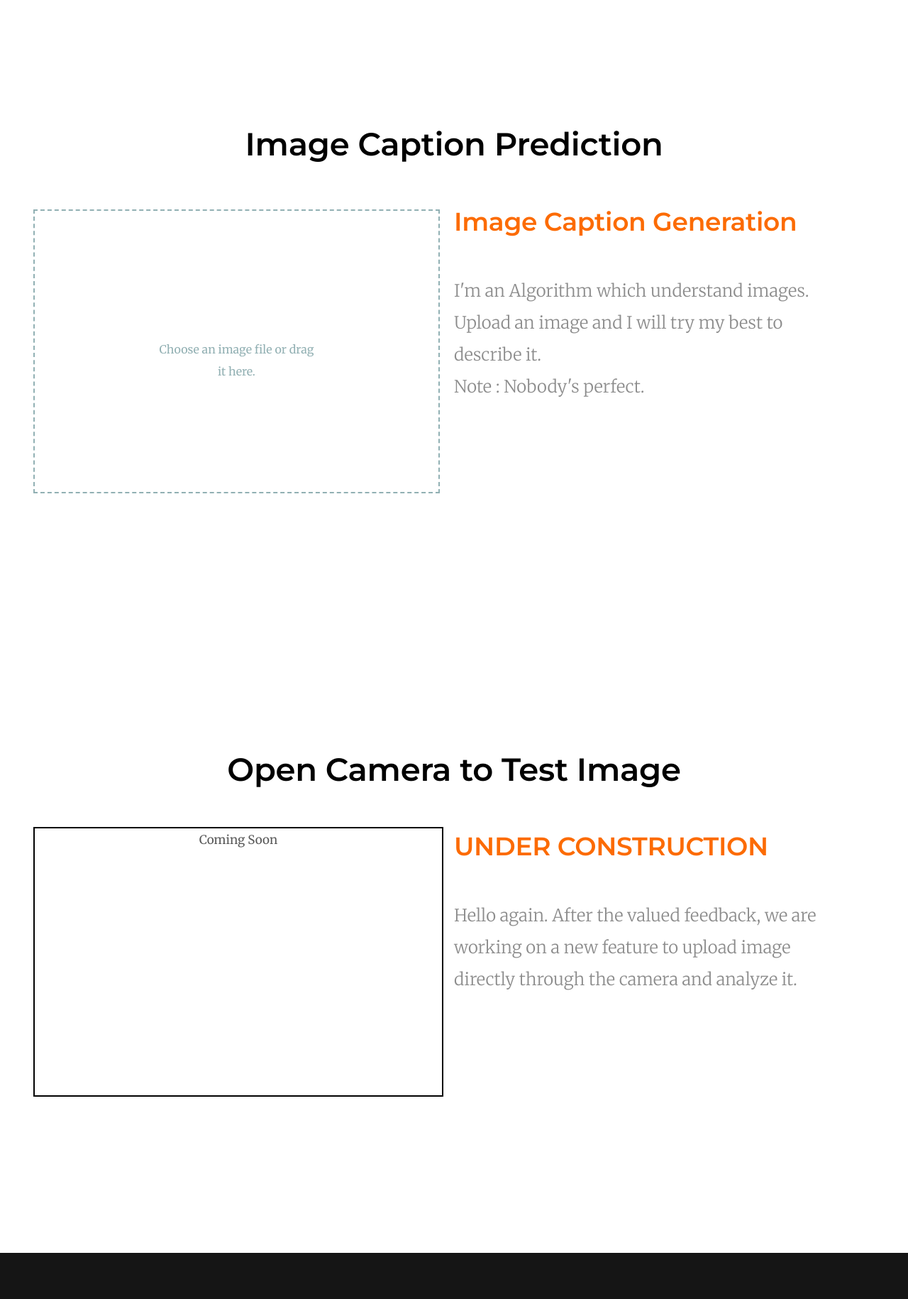
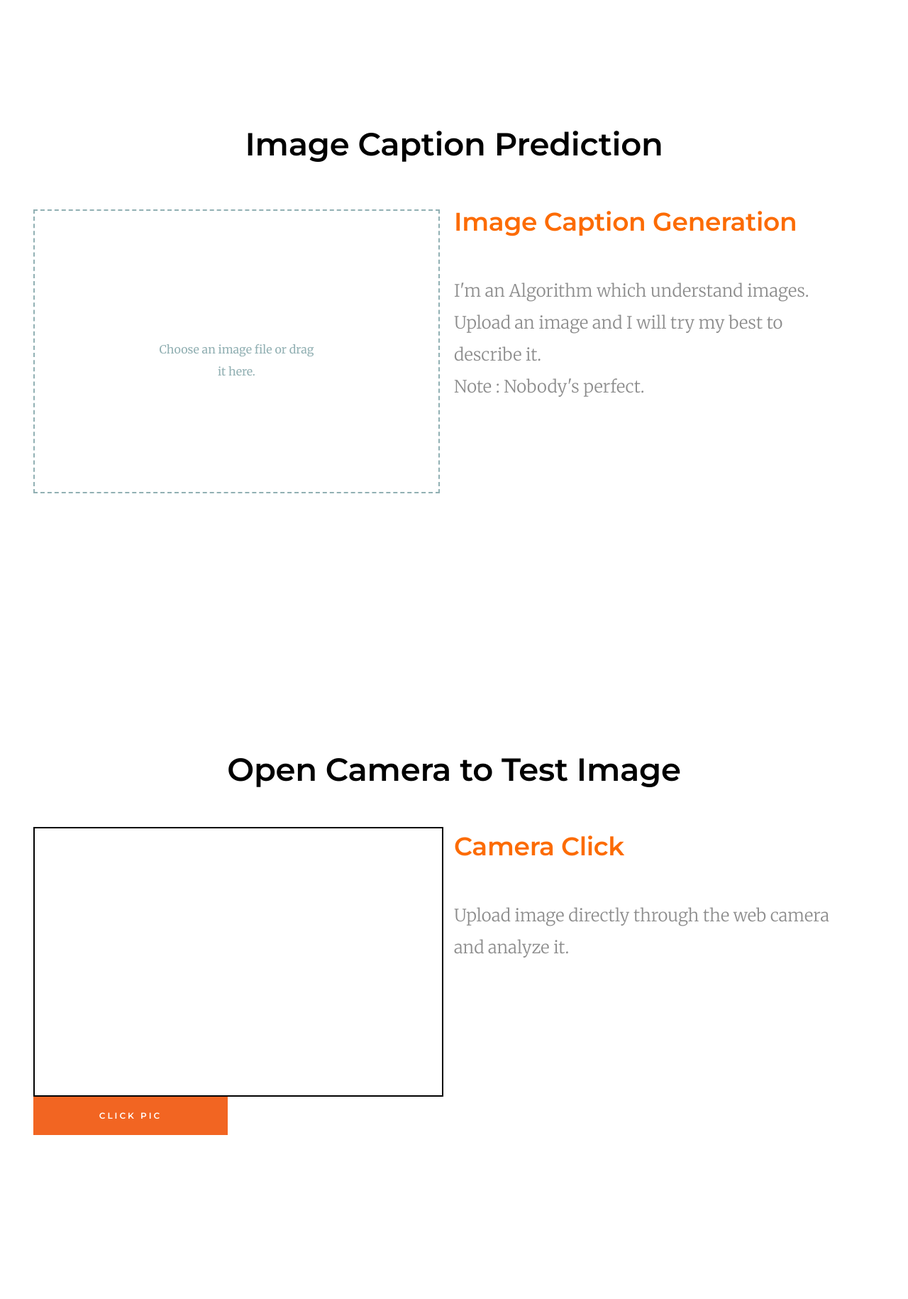
Before and after one commit to abhishekrwt/ImageCaptioningWebApp, a Flask app: template templates/index.html in a window 1280 px wide. Shown: the part 801-2631 px from the top of the page at 71% size. Run offline with Flask 2, Linux system fonts and the light colour scheme; the template is opened without the code that fills it: most values are stand-ins (such as "Sample title", 1, 10 or a date in 2020); parts of the project's set-up code (start-up, migrations or seed data) failed here and were passed over; some libraries are stand-ins or nearby versions.

Commit message:
Add files via upload

```diff
--- a/templates/index.html
+++ b/templates/index.html
@@ -5,7 +5,7 @@
     ================================================== -->
     <meta charset="utf-8">
     <title>Image Captioner</title>
-    <meta name="description" content="Generates captions after analizing the inputtef image.">
+    <meta name="description" content="Generates captions after analyzing the inputed image.">
     <meta name="author" content="AAHS">
 
     <!-- mobile specific metas
@@ -20,8 +20,9 @@
 
     <!-- script
     ================================================== -->
+    <script src="{{ url_for('static', filename='js/jquery-3.2.1.min.js') }}"></script>
+    <script src="{{ url_for('static', filename='js/webcam.min.js') }}"></script>
     <script src="{{ url_for('static', filename='js/modernizr.js') }}"></script>
-    <script src="//ajax.googleapis.com/ajax/libs/jquery/1.9.1/jquery.min.js"></script>
     <!-- favicons
     ================================================== -->
     <link rel="shortcut icon" href="{{ url_for('static', filename='images/favicon.png') }}" type="image/x-icon">
@@ -59,8 +60,8 @@
         <div class="home-content">
             <div class="row home-content__main">
                 <h1>
-                    We provide creative <br>
-                    solutions to transform your <br>
+                    We find creative <br>
+                    solutions to transform <br>
                     dreams into digital reality
                 </h1>
 
@@ -106,7 +107,7 @@
 
                 <div class="row showBlock d-none">
                     <div class="col-six tab-full"><button type="button" class="btn btn--stroke full-width" style="color: #f28722;" onclick="myFormReset()">Reset Field</button></div>
-                    <div class="col-six tab-full"><button type="button" id="findCaptions" class="btn btn--primary full-width">Find Me Caption</button></div>
+                    <div class="col-six tab-full"><button type="button" id="findCaptions" class="btn btn--primary full-width">Find Caption</button></div>
                 </div>
             </div>
 
@@ -126,6 +127,7 @@
     </section> <!-- end s-ICTool -->
     <!-- livetest
     ================================================== -->
+
     <section id="livetest" class="s-about target-section">
         <div class="row text-center" style="margin-top: -10px;">
             <div class="col-twelve tab-full">
@@ -134,27 +136,28 @@
         </div>
         <div class="row" id="valueCaptioncam">
             <div class="col-six tab-full" style="margin-bottom:40px;">
-                <div id="imgbodycam"></div>
-                <div class="">
-                    <div id="my_camera" style="height:380px;width:100%;border:2px solid black; text-align:center;">Coming Soon</div>
+                <div id="imgbodycam" class="showBlockcam d-none"></div>
+                <div class="hideBlockcam">
+                    <div id="my_camera" class="webcamstyle"></div>
                 </div>
-
-                <div class="row hideBlockcam d-none">
-                    <div class="col-six tab-full"><button type="button" class="btn btn--stroke full-width" style="color: #f28722;" onclick="myCamReset()">Reset The Field</button></div>
-                    <div class="col-six tab-full"><button type="button" id="findCaptioncam" class="btn btn--primary full-width">Find Me Caption</button></div>
+                <div class="row showBlockcam d-none">
+                    <div class="col-six tab-full"><button type="button" class="btn btn--stroke full-width" style="color: #f28722;" onclick="myCamReset()">Reset Field</button></div>
+                    <div class="col-six tab-full"><button type="button" id="findCaptioncam" class="btn btn--primary full-width">Find Caption</button></div>
+                </div>
+                <div class="row hideBlockcam">
+                    <div class="col-six tab-full"><button type="button" class="btn btn--primary full-width" onclick="take_snapshot()">Click Pic</button></div>
                 </div>
             </div>
 
             <div class="col-six tab-full">
                 <div class="row section-header" style="width: 100%;height:100%">
                     <div class="hideBlockcam">
-                        <h1 class="display-1" style="color: #fc6b03; font-size: 36px">UNDER CONSTRUCTION</h1>
+                        <h1 class="display-1" style="color: #fc6b03; font-size: 36px">Camera Click</h1>
                         <p class="lead">
-                            Hello again. After the valued feedback, we are working on a new feature to upload
-                            image directly through the camera and analyze it.
+                            Upload image directly through the web camera and analyze it.
                         </p>
                     </div>
-                    <div id="newCaptioncam" class="showBlockcam d-none">
+                    <div id="newCaptioncam" class="showBlockcam d-none">{{prediction}}
                     </div>
                 </div>
             </div>
@@ -201,10 +204,8 @@
     </footer>
     <!-- Java Script
     ================================================== -->
-    <script src="{{ url_for('static', filename='js/jquery-3.2.1.min.js') }}"></script>
     <script src="{{ url_for('static', filename='js/plugins.js') }}"></script>
     <script src="{{ url_for('static', filename='js/main.js') }}"></script>
-    <!-- <script type="{{ url_for('static', filename='js/webcam.min.js') }}"></script> -->
     <script src="{{ url_for('static', filename='js/function.js') }}"></script>
 
 </body>
```
